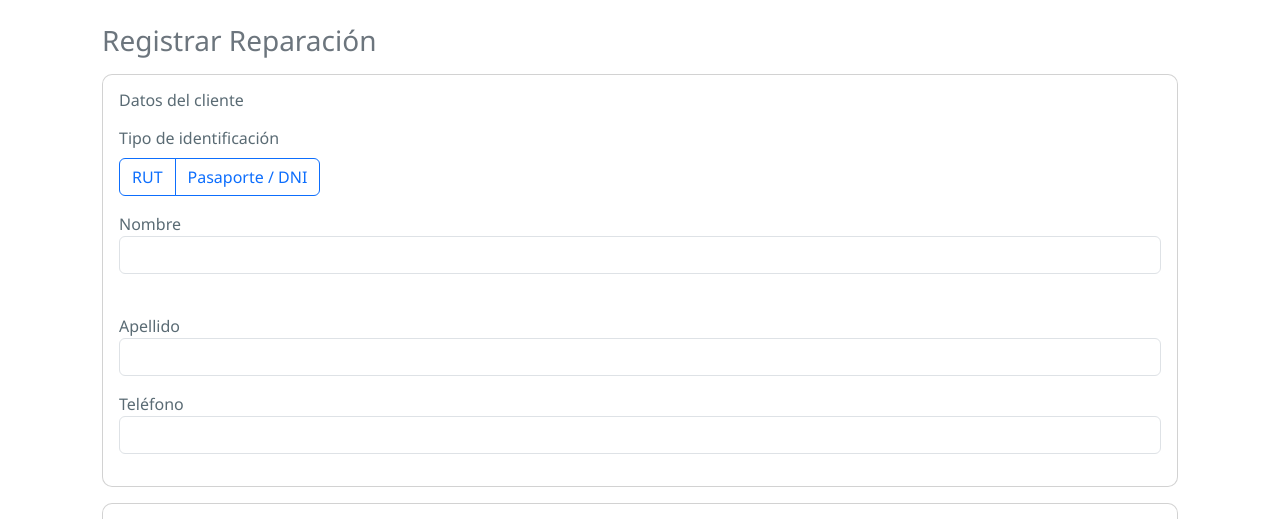
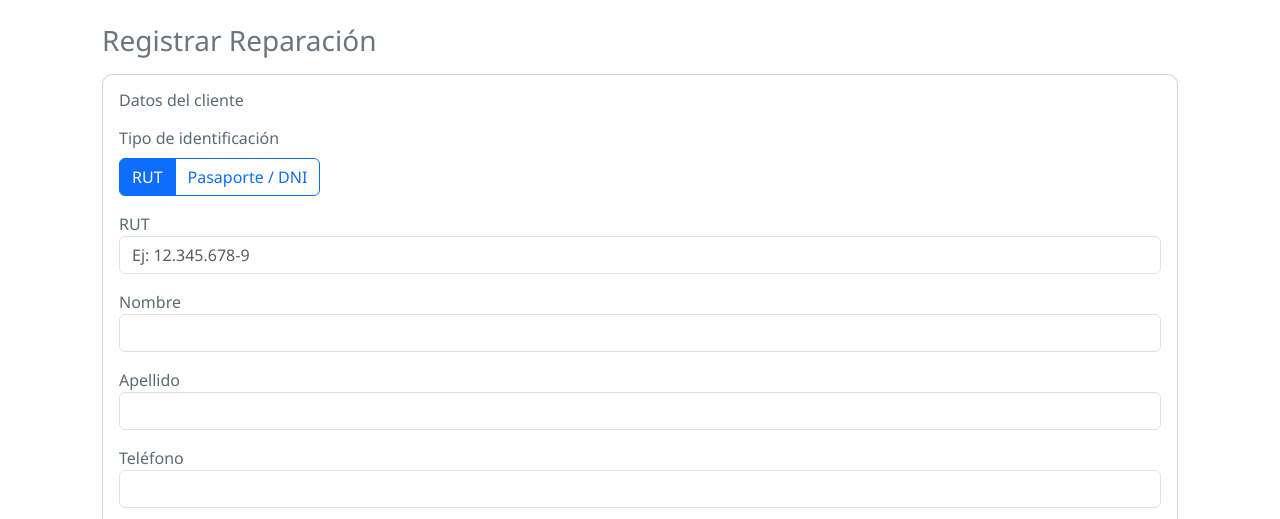
Before and after one commit to The30thHunter/Proyecto_integrado_Servisur, a Django app: page /registrar/ in a window 1280 px wide. Shown: the part 91-610 px from the top of the page. Run offline with Django 5.2, Linux system fonts and the light colour scheme; data comes from the database, SQL or seed files in the repository; both versions use the stored data as it was after the commit.

Commit message:
Guardando cambios antes de pull

```diff
--- a/Servisur_Django/Base_Datos/formulario.py
+++ b/Servisur_Django/Base_Datos/formulario.py
@@ -11,7 +11,7 @@ class ClienteForm(forms.ModelForm):
             'Nombre': forms.TextInput(attrs={'class': 'form-control'}),
             'Apellido': forms.TextInput(attrs={'class': 'form-control'}),
             'Numero_telefono': forms.TextInput(attrs={'class': 'form-control'}),
-            'Rut': forms.NumberInput(attrs={'class': 'form-control'}),
+            'Rut': forms.TextInput(attrs={'class': 'form-control'}),
         }
 
     def clean_Rut(self):
--- a/Servisur_Django/Base_Datos/templates/base_datos/Registrar_reparacion.html
+++ b/Servisur_Django/Base_Datos/templates/base_datos/Registrar_reparacion.html
@@ -25,53 +25,52 @@
           <div class="card mb-3 p-3 animate-slide-up">
             <h6 class="mb-3">Datos del cliente</h6>
 
-            <!-- Botones para elegir tipo de identificación -->
+          <!-- Selector de tipo de identificación -->
           <div class="mb-3">
             <label class="form-label d-block mb-2">Tipo de identificación</label>
             <div class="btn-group" role="group" aria-label="Tipo de identificación">
-                <input type="radio" class="btn-check" name="tipo_identificacion" id="btn-rut" value="rut" autocomplete="off"
-                  required>
+              <input type="radio" class="btn-check" name="Origen" id="btn-rut" value="NAC" autocomplete="off" checked>
               <label class="btn btn-outline-primary" for="btn-rut">RUT</label>
 
-                <input type="radio" class="btn-check" name="tipo_identificacion" id="btn-pasaporte" value="pasaporte"
-                  autocomplete="off" required>
+              <input type="radio" class="btn-check" name="Origen" id="btn-pasaporte" value="EXT" autocomplete="off">
               <label class="btn btn-outline-primary" for="btn-pasaporte">Pasaporte / DNI</label>
             </div>
           </div>
 
           <!-- Campo RUT -->
-            <div id="campo-rut" class="mb-3" style="display: none;">
+          <div id="campo-rut" class="mb-3">
             <label for="id_cliente-Rut">RUT</label>
-              <input type="text" id="id_cliente-Rut" name="cliente-Rut" class="form-control" placeholder="Ej: 12.345.678-9" />
+            <input type="text" id="id_cliente-Rut" name="Rut" class="form-control" placeholder="Ej: 12.345.678-9" />
+            <div id="mensaje-identificacion" class="form-text text-danger mt-1" style="display: none;"></div>
+            <div id="error-rut" class="invalid-feedback">Por favor, rellena el campo RUT con un formato válido.</div>
           </div>
 
           <!-- Campo Pasaporte / DNI -->
           <div id="campo-pasaporte" class="mb-3" style="display: none;">
             <label for="id_cliente-Pasaporte">Pasaporte / DNI</label>
-              <input type="text" id="id_cliente-Pasaporte" name="cliente-Pasaporte" class="form-control"
+            <input type="text" id="id_cliente-Pasaporte" name="DocumentoExtranjero" class="form-control"
               placeholder="Ej: ABC123456" />
+            <div id="mensaje-pasaporte" class="form-text text-danger mt-1" style="display: none;"></div>
           </div>
 
           <!-- Nombre -->
           <div class="mb-3">
             <label for="id_cliente-Nombre">Nombre</label>
-              <input type="text" id="id_cliente-Nombre" name="cliente-Nombre" class="form-control" required />
-              <span id="tick-nombre" class="valid-icon"></span>
+            <input type="text" id="id_cliente-Nombre" name="Nombre" class="form-control" required />
           </div>
 
           <!-- Apellido -->
           <div class="mb-3">
             <label for="id_cliente-Apellido">Apellido</label>
-              <input type="text" id="id_cliente-Apellido" name="cliente-Apellido" class="form-control" required />
+            <input type="text" id="id_cliente-Apellido" name="Apellido" class="form-control" required />
           </div>
 
           <!-- Teléfono -->
           <div class="mb-3">
             <label for="id_cliente-Numero_telefono">Teléfono</label>
-              <input type="tel" id="id_cliente-Numero_telefono" name="cliente-Numero_telefono" class="form-control" />
+            <input type="tel" id="id_cliente-Numero_telefono" name="Numero_telefono" class="form-control" />
           </div>
-          </div>
-        </div>
+
 
 
         <!-- Datos del equipo -->
--- a/Servisur_Django/Base_Datos/views.py
+++ b/Servisur_Django/Base_Datos/views.py
@@ -46,20 +46,32 @@ def main_view(request):
 def registrar_reparacion(request):
     if request.method == 'POST':
         # 🧍 Cliente
-        nombre = request.POST.get('cliente-Nombre')
-        apellido = request.POST.get('cliente-Apellido')
-        telefono = request.POST.get('cliente-Numero_telefono')
-        rut = request.POST.get('cliente-Rut')
+        origen = request.POST.get('Origen')
+        nombre = request.POST.get('Nombre') or request.POST.get('cliente-Nombre')
+        apellido = request.POST.get('Apellido') or request.POST.get('cliente-Apellido')
+        telefono = request.POST.get('Numero_telefono') or request.POST.get('cliente-Numero_telefono')
+        rut = request.POST.get('Rut') or request.POST.get('cliente-Rut')
+        dni = request.POST.get('DocumentoExtranjero') or request.POST.get('cliente-Pasaporte')
 
-        cliente, _ = Cliente.objects.get_or_create(
-            Rut=rut,
-            defaults={
-                'Nombre': nombre,
-                'Apellido': apellido,
-                'Numero_telefono': telefono,
-                'Activo': True,
-            }
-        )
+        # Buscar cliente por RUT o DNI
+        cliente = None
+        if origen == 'NAC' and rut:
+            cliente = Cliente.objects.filter(Rut=rut).first()
+        elif origen == 'EXT' and dni:
+            cliente = Cliente.objects.filter(DocumentoExtranjero=dni).first()
+
+        # Si no existe, lo creamos
+        if not cliente:
+            cliente = Cliente.objects.create(
+                Origen=origen,
+                Nombre=nombre,
+                Apellido=apellido,
+                Numero_telefono=telefono,
+                Rut=rut if origen == 'NAC' else None,
+                DocumentoExtranjero=dni if origen == 'EXT' else None,
+                Activo=True
+            )
+
 
         # 🏷️ Marca y Modelo
         marca_id = request.POST.get('dispositivo-Marca')
@@ -170,7 +182,11 @@ def estado_reparacion_view(request):
             qs = qs.filter(Fecha__icontains=fecha)
 
     if doc:
-        qs = qs.filter(Dispositivo__rut__Rut__icontains=doc)
+        qs = qs.filter(
+            models.Q(Dispositivo__rut__Rut__icontains=doc) |
+            models.Q(Dispositivo__rut__DocumentoExtranjero__icontains=doc)
+        )
+
 
     if nombre:
         qs = qs.filter(
--- a/Servisur_Django/static/css/panel.css
+++ b/Servisur_Django/static/css/panel.css
@@ -650,3 +650,20 @@ footer {
 .valid-icon.valid::before {
   visibility: visible;
 }
+
+.notificacion {
+  position: fixed;
+  top: 20px;
+  right: 20px;
+  background: #f44336;
+  color: white;
+  padding: 10px 16px;
+  border-radius: 6px;
+  opacity: 0;
+  transition: opacity 0.4s ease;
+  z-index: 9999;
+}
+
+.notificacion.mostrar {
+  opacity: 1;
+}
--- a/Servisur_Django/static/js/validaciones.js
+++ b/Servisur_Django/static/js/validaciones.js
@@ -1,79 +1,131 @@
 // ==========================
 // VALIDACIONES: Identificación y bloqueo
 // ==========================
+document.addEventListener("DOMContentLoaded", () => {
+  const btnRut = document.getElementById("btn-rut");
+  const btnPasaporte = document.getElementById("btn-pasaporte");
 
-document.addEventListener("DOMContentLoaded", () => {
-  // Estado actual del modo de identificación
-  let modoIdentificacion = "RUT";
+  const campoRut = document.getElementById("campo-rut");
+  const campoPasaporte = document.getElementById("campo-pasaporte");
 
-  // Elementos
-  const btnRut = document.getElementById("btn-rut");
-  const btnExt = document.getElementById("btn-extranjero");
-  const inputId = document.getElementById("id_cliente-Rut");
-  const labelId = document.getElementById("label-identificacion");
-  const ayudaId = document.getElementById("ayuda-identificacion");
-  const errorId = document.getElementById("error-identificacion");
+  const inputRut = document.getElementById("id_cliente-Rut");
+  const inputPasaporte = document.getElementById("id_cliente-Pasaporte");
 
-  // 🔄 Cambiar a modo RUT
-  function activarRut() {
-    modoIdentificacion = "RUT";
-    labelId.textContent = "RUT";
-    inputId.placeholder = "Ej: 12.345.678-9";
-    ayudaId.textContent = "Ingresa el RUT chileno con formato válido.";
-    errorId.textContent = "Ingresa un RUT válido.";
-    inputId.value = "";
-    inputId.classList.remove("is-invalid", "is-valid");
+  const mensajeRut = document.getElementById("mensaje-identificacion");
+  const mensajePasaporte = document.getElementById("mensaje-pasaporte");
+  const errorRut = document.getElementById("error-rut");
+
+  let modo = "rut";
+
+  function mostrarRut() {
+    modo = "rut";
+    campoRut.style.display = "block";
+    campoPasaporte.style.display = "none";
+    inputRut.value = "";
+    inputPasaporte.value = "";
+    mensajeRut.style.display = "none";
+    mensajePasaporte.style.display = "none";
+    errorRut.style.display = "none";
+    inputRut.classList.remove("is-valid", "is-invalid");
   }
 
-  // 🔄 Cambiar a modo extranjero
-  function activarExtranjero() {
-    modoIdentificacion = "EXT";
-    labelId.textContent = "Documento extranjero";
-    inputId.placeholder = "Ej: AB123456, DNI987654";
-    ayudaId.textContent = "Ingresa pasaporte, DNI u otro documento válido.";
-    errorId.textContent = "Ingresa un documento válido.";
-    inputId.value = "";
-    inputId.classList.remove("is-invalid", "is-valid");
+  function mostrarPasaporte() {
+    modo = "pasaporte";
+    campoRut.style.display = "none";
+    campoPasaporte.style.display = "block";
+    inputRut.value = "";
+    inputPasaporte.value = "";
+    mensajeRut.style.display = "none";
+    mensajePasaporte.style.display = "none";
+    errorRut.style.display = "none";
+    inputPasaporte.classList.remove("is-valid", "is-invalid");
   }
 
-  // ✅ Validar RUT chileno
-  function validarRut(rut) {
-    rut = rut.replace(/\./g, "").replace(/-/g, "").toUpperCase();
-    if (!/^(\d{7,8})([0-9K])$/.test(rut)) return false;
-    const cuerpo = rut.slice(0, -1);
-    const dv = rut.slice(-1);
-    let suma = 0, multiplo = 2;
-    for (let i = cuerpo.length - 1; i >= 0; i--) {
-      suma += parseInt(cuerpo[i]) * multiplo;
-      multiplo = multiplo < 7 ? multiplo + 1 : 2;
+  btnRut?.addEventListener("change", () => {
+    if (btnRut.checked) mostrarRut();
+  });
+
+  btnPasaporte?.addEventListener("change", () => {
+    if (btnPasaporte.checked) mostrarPasaporte();
+  });
+
+  // Formatear RUT en tiempo real
+  inputRut?.addEventListener("input", () => {
+    const valor = inputRut.value.replace(/[^\dkK]/gi, "").toUpperCase();
+    if (valor.length >= 2) {
+      const cuerpo = valor.slice(0, -1);
+      const dv = valor.slice(-1);
+      let cuerpoFormateado = "";
+      let i = cuerpo.length;
+      while (i > 3) {
+        cuerpoFormateado = "." + cuerpo.slice(i - 3, i) + cuerpoFormateado;
+        i -= 3;
+      }
+      cuerpoFormateado = cuerpo.slice(0, i) + cuerpoFormateado;
+      inputRut.value = `${cuerpoFormateado}-${dv}`;
     }
-    const dvEsperado = 11 - (suma % 11);
-    const dvFinal = dvEsperado === 11 ? "0" : dvEsperado === 10 ? "K" : dvEsperado.toString();
-    return dv === dvFinal;
-  }
+  });
 
-  // ✅ Validar identificación según modo
-  function validarIdentificacion() {
-    const valor = inputId.value.trim();
-    let valido = false;
+  function validarRut() {
+    const valor = inputRut.value.trim();
+    const rutRegex = /^[0-9]{1,2}\.?\d{3}\.?\d{3}-[\dkK]$/;
+    const valido = rutRegex.test(valor);
 
-    if (modoIdentificacion === "RUT") {
-      const rutRegex = /^[0-9]{7,8}-?[0-9Kk]$/;
-      valido = rutRegex.test(valor) && validarRut(valor);
-    } else {
-      const docRegex = /^[A-Za-z0-9.\-]{6,}$/;
-      valido = docRegex.test(valor);
-    }
+    inputRut.classList.toggle("is-valid", valido);
+    inputRut.classList.toggle("is-invalid", !valido);
+    mensajeRut.textContent = valido ? "" : "❌ El RUT ingresado no tiene el formato correcto.";
+    mensajeRut.style.display = valido ? "none" : "block";
+    errorRut.style.display = valido ? "none" : "block";
 
-    inputId.classList.toggle("is-valid", valido);
-    inputId.classList.toggle("is-invalid", !valido);
     return valido;
   }
 
-  // 🧩 Eventos
-  btnRut?.addEventListener("click", activarRut);
-  btnExt?.addEventListener("click", activarExtranjero);
-  inputId?.addEventListener("blur", validarIdentificacion);
+  function validarPasaporte() {
+    const valor = inputPasaporte.value.trim();
+    const valido = /^[A-Za-z0-9.\-]{6,}$/.test(valor);
+
+    inputPasaporte.classList.toggle("is-valid", valido);
+    inputPasaporte.classList.toggle("is-invalid", !valido);
+    mensajePasaporte.textContent = valido ? "" : "❌ Documento inválido. Usa letras, números y mínimo 6 caracteres.";
+    mensajePasaporte.style.display = valido ? "none" : "block";
+
+    return valido;
+  }
+
+  inputRut?.addEventListener("blur", validarRut);
+  inputPasaporte?.addEventListener("blur", validarPasaporte);
+
+  const form = document.querySelector("form");
+  form?.addEventListener("submit", function (e) {
+    let valido = false;
+
+    if (modo === "rut") {
+      valido = validarRut();
+    } else {
+      valido = validarPasaporte();
+    }
+
+    if (!valido) {
+      e.preventDefault();
+      mostrarNotificacion("⚠️ Debes ingresar un documento válido.", "error");
+    }
+  });
+
+  function mostrarNotificacion(texto, tipo = "error") {
+    const div = document.createElement("div");
+    div.className = `notificacion ${tipo}`;
+    div.textContent = texto;
+    document.body.appendChild(div);
+    setTimeout(() => div.classList.add("mostrar"), 50);
+    setTimeout(() => {
+      div.classList.remove("mostrar");
+      setTimeout(() => div.remove(), 400);
+    }, 3000);
+  }
+
+  mostrarRut(); // inicializa en modo RUT
+});
+
 
   // ✅ Validación al enviar
   const form = document.querySelector("form");
@@ -85,6 +137,7 @@ document.addEventListener("DOMContentLoaded", () => {
       inputId.focus();
     }
   });
+
 
   // 🔐 Ayuda dinámica para método de bloqueo
   const metodoSelect = document.getElementById("id_dispositivo-Metodo_Bloqueo");
@@ -148,7 +201,6 @@ document.addEventListener("DOMContentLoaded", () => {
   }
   metodoSelect?.addEventListener("change", actualizarGuiaVisual);
   actualizarGuiaVisual();
-});
 
 // ==========================
 // VALIDACIONES: Cliente
@@ -211,3 +263,15 @@ document.addEventListener("DOMContentLoaded", () => {
     }
   });
 });
+
+function mostrarNotificacion(texto, tipo = "error") {
+  const div = document.createElement("div");
+  div.className = `notificacion ${tipo}`;
+  div.textContent = texto;
+  document.body.appendChild(div);
+  setTimeout(() => div.classList.add("mostrar"), 50);
+  setTimeout(() => {
+    div.classList.remove("mostrar");
+    setTimeout(() => div.remove(), 400);
+  }, 3000);
+}
```
Also changed, not shown: Servisur_Django/Base_Datos/models.py (+8 -8 lines), Servisur_Django/Base_Datos/templates/base_datos/Estado_reparacion.html (+7 -3 lines), Servisur_Django/Base_Datos/migrations/0002_alter_cliente_options_cliente_documentoextranjero_and_more.py (added), Servisur_Django/db.sqlite3. Lines whose indentation alone changed are shown as unchanged.
